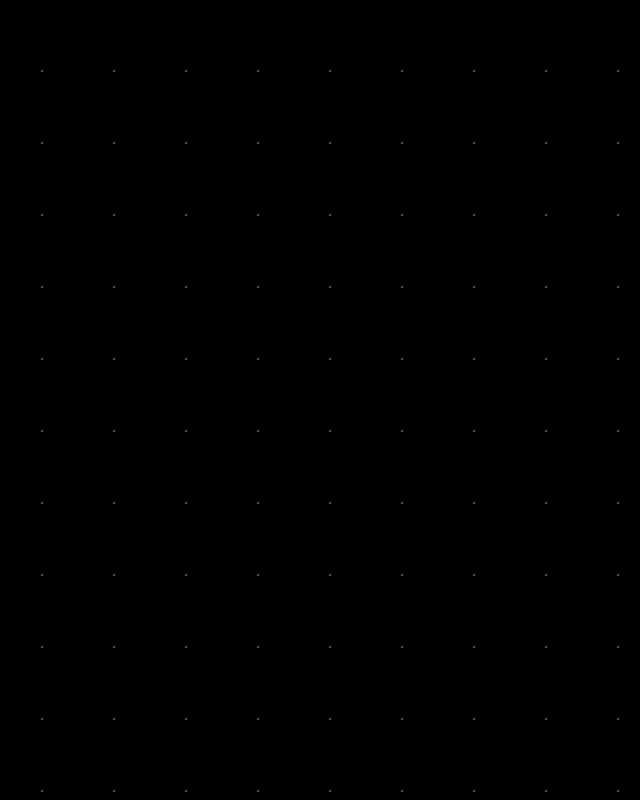
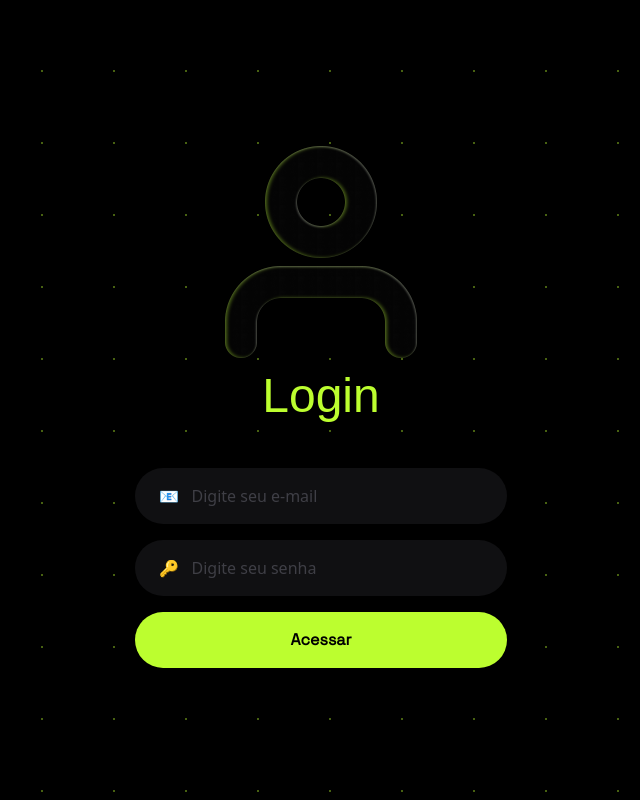
Before and after one commit to denmely/denmely-links, a React (Vite) app: page /admin in a window 1280 px wide. Shown: the whole page, without its empty margins (319-959 px from the left). Built offline with nearby package versions, Linux system fonts and the light colour scheme.

Commit message:
Design layout page admin

```diff
--- /dev/null
+++ b/src/components/Input/index.jsx
@@ -0,0 +1,5 @@
+export function Input({type, placeholder, ...props }) {
+    return (
+        <input type={type} placeholder={placeholder} {...props} className='px-6 py-4 bg-[#101012] placeholder-zinc-700 font-medium rounded-full w-full' />
+    )
+}
--- a/src/pages/Admin/index.jsx
+++ b/src/pages/Admin/index.jsx
@@ -1,5 +1,20 @@
+import { useState } from 'react'
+import User from '../../assets/imgs/user-login.png'
+import { Input } from '../../components/Input'
+
 export function Admin() {
+  const [email, setEmail] = useState('')
+  const [password, setPassword] = useState('')
+
   return (
-    <h1> Admin</h1>
+    <div className='flex flex-col items-center justify-center w-screen h-screen container max-w-[420px] mx-auto px-6 text-center'>
+        <img src={User} alt='Imagem de usuário' className='w-60 h-60'/>
+        <h2 className='font-StretchPro text-5xl text-primary'>Login</h2>
+        <form action="" className='mt-12 space-y-4 '>
+          <Input type='text' placeholder='📧   Digite seu e-mail' value={email} onChange={(e) => setEmail(e.target.value)}/>
+          <Input type='password' placeholder='🔑   Digite seu senha' value={password} onChange={(e) => setPassword(e.target.value)}/>
+          <button type='submit' className='px-6 py-4 bg-primary text-black font-semibold font-grotesk hover:scale-105 ease-in-out duration-300 rounded-full w-full' >Acessar</button>
+        </form>
+      </div>
   )
 }
--- a/src/pages/Home/index.jsx
+++ b/src/pages/Home/index.jsx
@@ -1,10 +1,10 @@
 import Profile from '../../assets/imgs/profile.jpg'
-import { FiInstagram, FiGlobe, FiLinkedin } from 'react-icons/fi'
+import { FiInstagram, FiGlobe, FiLinkedin, FiTwitter } from 'react-icons/fi'
 import { Card } from '../../components/Card'
 
 export function Home() {
     return (
-      <div className='text-center mt-20 flex flex-col items-center justify-center'>
+      <div className='text-center mt-20 flex flex-col items-center justify-center h-screen'>
         <img src={Profile} alt='Foto Tony Denmely' className='w-[6rem] h-[6rem] rounded-full mb-12'/>
         <h1 className='text-5xl text-primary font-StretchPro'>Denmely</h1>
         <p className='text-white font-grotesk text-xl mt-6 w-96'>👋 Meu nome é Tony Denmely, abaixo segue meus links:</p>
@@ -12,6 +12,7 @@ export function Home() {
         <div className='mt-12 px-6 container max-w-screen-sm mx-auto space-y-4'>
           <Card uri='http://denmely.dev'><FiGlobe className='w-6 h-6 text-primary'/>Conheça meu portfolio</Card>
           <Card uri='http://denmely.dev'><FiInstagram className='w-6 h-6 text-primary'/>Me siga no Instagram</Card>
+          <Card uri='http://denmely.dev'><FiTwitter className='w-6 h-6 text-primary'/>Me siga no Twitter</Card>
           <Card uri='http://denmely.dev'><FiLinkedin className='w-6 h-6 text-primary'/>Conecte-se no Linkedin</Card>
         </div>
       </div>
```
Also changed, not shown: src/assets/imgs/user-login.png (added).
